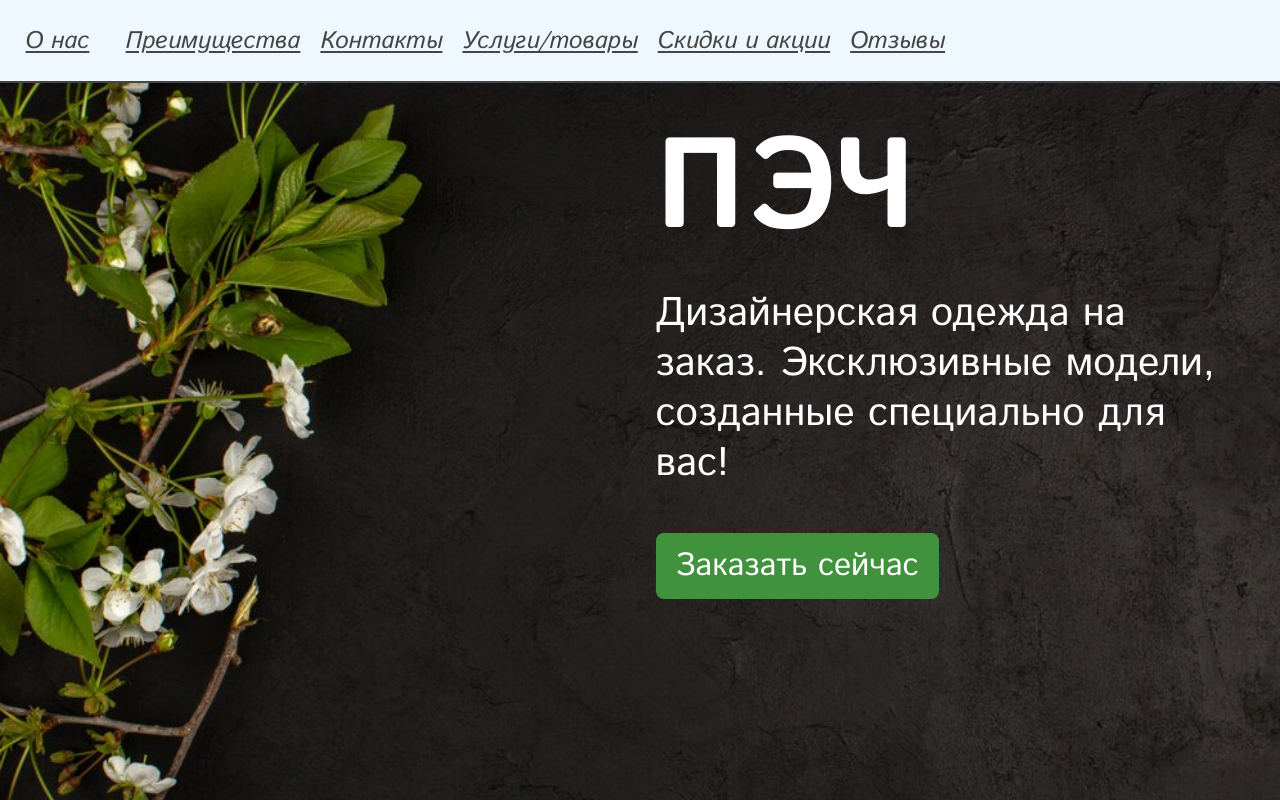
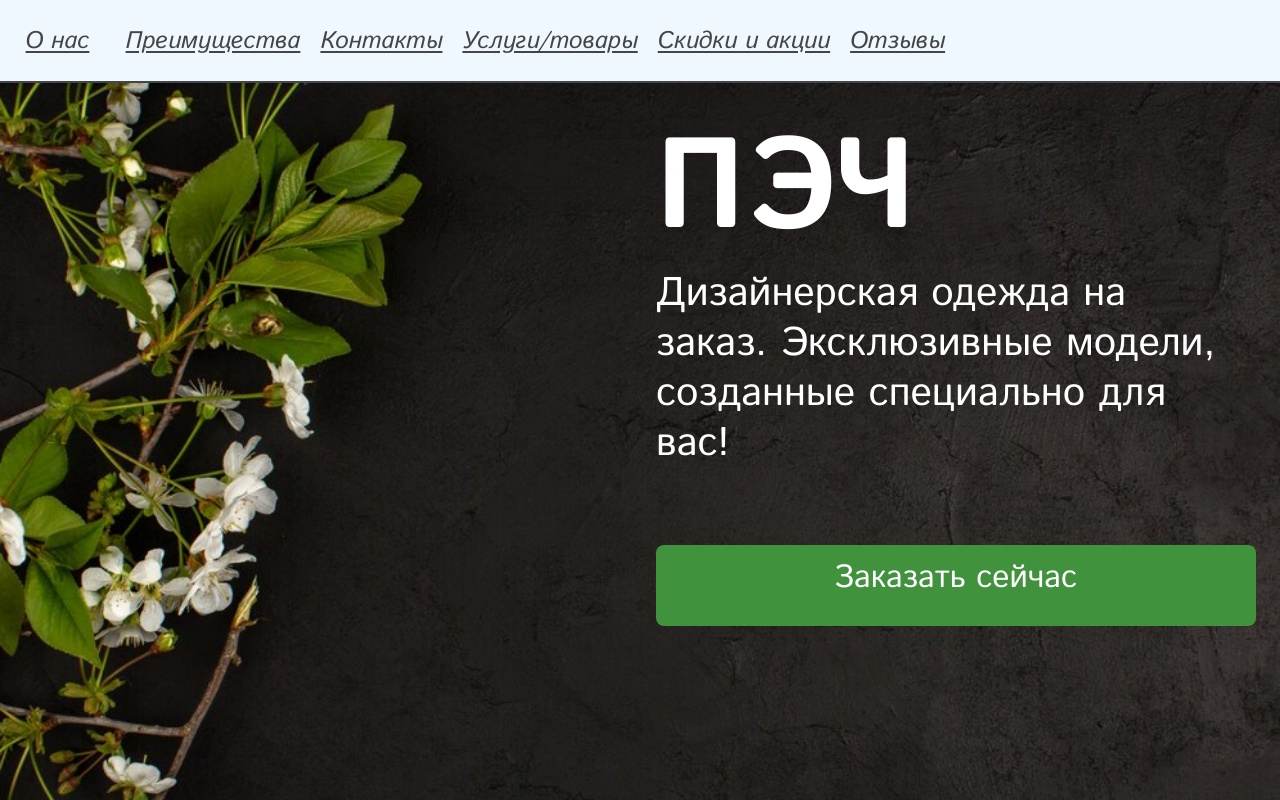
Before and after one commit to vabdubbumbeem/webDev, a React (Create React App) app: page / in a window 1280 px wide. Shown: the top 800 px of the page. Built offline with nearby package versions, Linux system fonts and the light colour scheme.

Commit message:
animation for btn and subtitle

```diff
--- a/package.json
+++ b/package.json
@@ -3,6 +3,7 @@
   "version": "0.1.0",
   "private": true,
   "dependencies": {
+    "animate.css": "^4.1.1",
     "cra-template": "1.2.0",
     "react": "^19.0.0",
     "react-dom": "^19.0.0",
--- a/src/pages/About.jsx
+++ b/src/pages/About.jsx
@@ -3,6 +3,7 @@ import classes from "./About.module.css"
 import backgroundimg from "./images/About.background.jpg";
 import KatyaBorn from "./images/KatyaBornMod.png";
 import { Link } from "react-router-dom";
+import 'animate.css';
 
 function About(){
     return(
@@ -10,9 +11,10 @@ function About(){
         <div className={classes.offer}>
             <img src={backgroundimg} alt="background"></img>
             <div>
+
                 <h1 className={classes.title}>ПЭЧ</h1>
-                <h2 className={classes.subtitle}>Дизайнерская одежда на заказ. Эксклюзивные модели, созданные специально для вас!<br/><br/>
-                <Link to="/form" className={classes.order}>Заказать сейчас</Link></h2>
+                <h2 className={`animate__animated animate__bounceInLeft animate__delay-1s ${classes.subtitle}`}>Дизайнерская одежда на заказ. Эксклюзивные модели, созданные специально для вас! </h2><br/><br/>
+                <Link to="/form" className={classes.order}>Заказать сейчас</Link>
             </div>
         </div>
 
--- a/src/pages/About.module.css
+++ b/src/pages/About.module.css
@@ -63,6 +63,10 @@
     border-radius: 8px;
     cursor: pointer;
     text-decoration: none;
+    transition: transform 0.3s ease;
+}
+.order:hover {
+	transform: scale(1.1);
 }
 .KatyaFrame {
     width: 100%;
```
Also changed, not shown: 1 other file (tests, documents, lock files or other folders).
